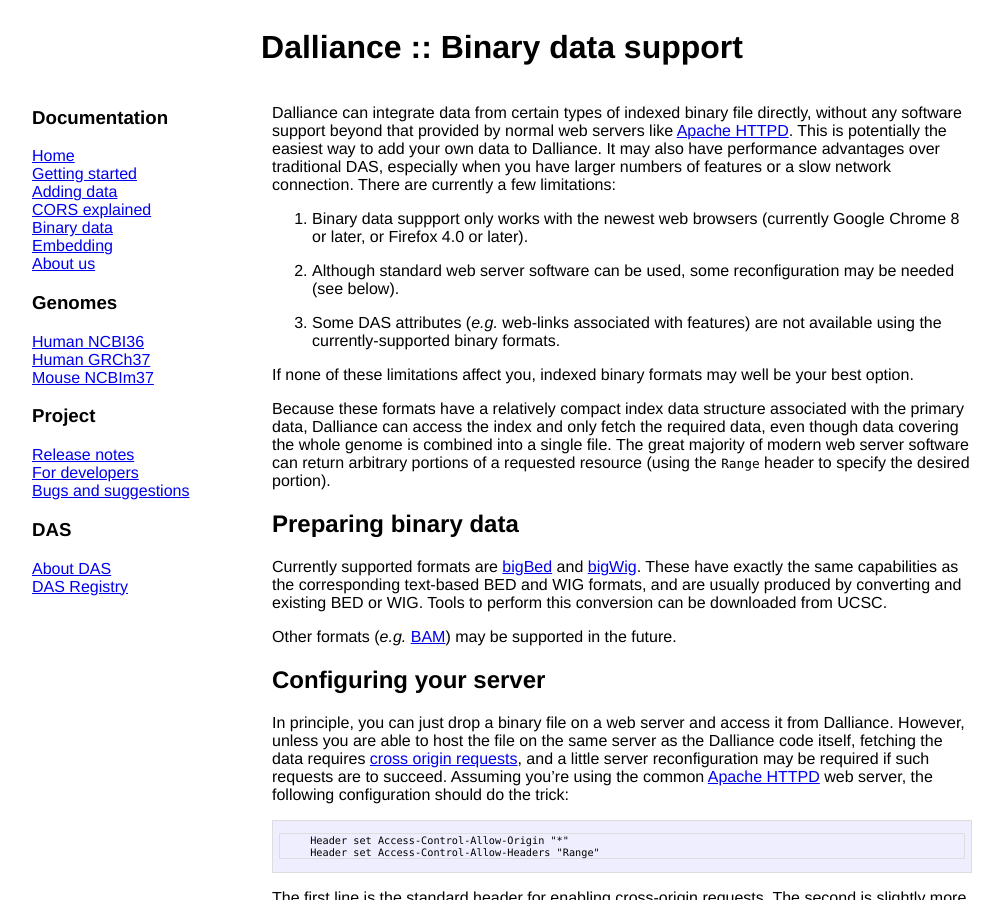
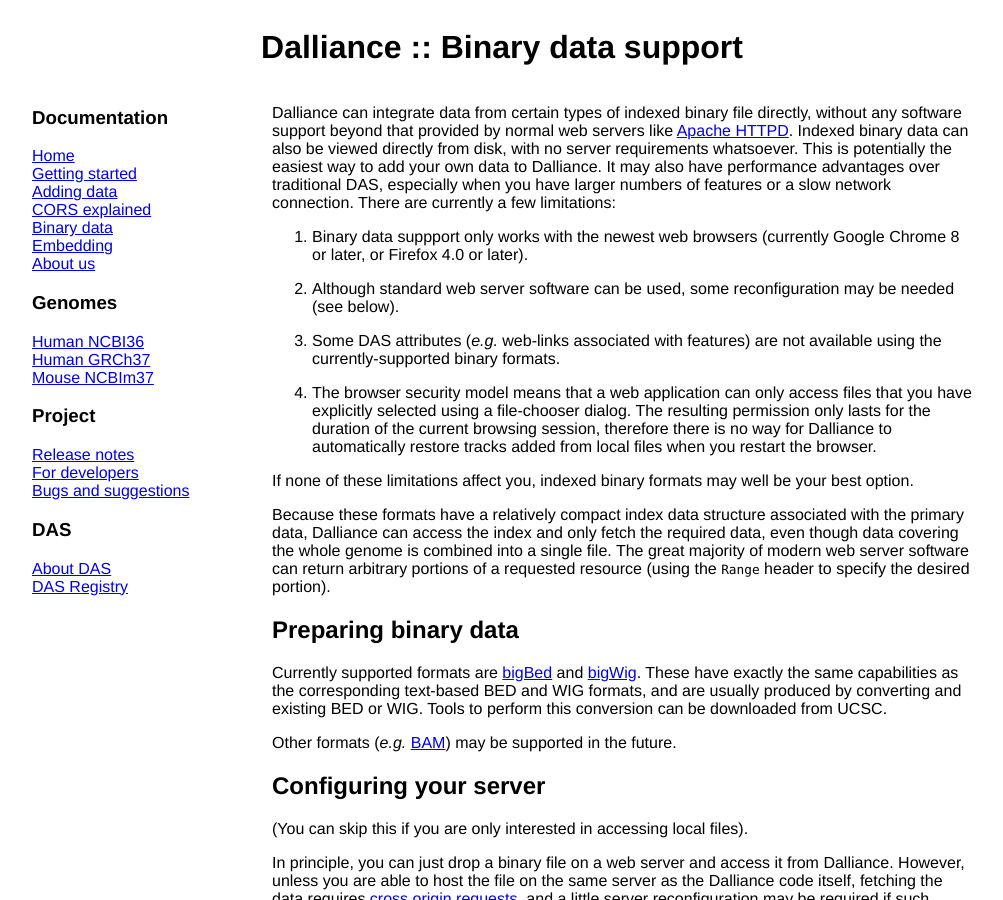
Before and after one commit to dasmoth/dalliance, a Jekyll site: the page built from web/bin.md, in a window 1280 px wide and 900 px high. Shown: the whole window, without its empty margins (138-1141 px from the left). Built offline with Jekyll 4.4.1, drawn with Linux system fonts in a browser that asks for light colours; some of the changed text lies outside the part shown.

```diff
--- a/js/version.js
+++ b/js/version.js
@@ -11,7 +11,7 @@ var VERSION = {
     CONFIG: 2,
     MAJOR:  0,
     MINOR:  6,
-    MICRO:  0,
+    MICRO:  1,
     PATCH:  '',
     BRANCH: ''
 }
--- a/web/bin.md
+++ b/web/bin.md
@@ -4,11 +4,13 @@ title: Binary data support
 ---
 Dalliance can integrate data from certain types of indexed binary file
 directly, without any software support beyond that provided by normal
-web servers like [Apache HTTPD](http://httpd.apache.org/).  This is
-potentially the easiest way to add your own data to Dalliance.  It may
-also have performance advantages over traditional DAS, especially when
-you have larger numbers of features or a slow network connection.  There
-are currently a few limitations:
+web servers like [Apache HTTPD](http://httpd.apache.org/).  Indexed
+binary data can also be viewed directly from disk, with no server
+requirements whatsoever.  This is potentially the easiest way to add
+your own data to Dalliance.  It may also have performance advantages
+over traditional DAS, especially when you have larger numbers of
+features or a slow network connection.  There are currently a few
+limitations:
 
 1. Binary data suppport only works with the newest web browsers (currently
 Google Chrome 8 or later, or Firefox 4.0 or later).
@@ -18,6 +20,13 @@ may be needed (see below).
 
 3. Some DAS attributes (*e.g.* web-links associated with features) are not
 available using the currently-supported binary formats.
+
+4. The browser security model means that a web application can only
+access files that you have explicitly selected using a file-chooser
+dialog.  The resulting permission only lasts for the duration of the
+current browsing session, therefore there is no way for Dalliance to
+automatically restore tracks added from local files when you restart
+the browser.
 
 If none of these limitations affect you, indexed binary formats may
 well be your best option.
@@ -42,6 +51,8 @@ supported in the future.
 
 Configuring your server
 ------------
+
+(You can skip this if you are only interested in accessing local files).
 
 In principle, you can just drop a binary file on a web server and access
 it from Dalliance.  However, unless you are able to host the file on the
@@ -84,7 +95,7 @@ DAS data.  Click the "Add track" button and then select the "Binary" tab.
 
 ![...](addbin1.png)
 
-Enter the URL where your data is hosted, then click "Add".
+Enter the URL where your data is hosted, or select a file, then click "Add".
 
 ![...](addbin2.png)
 
```
